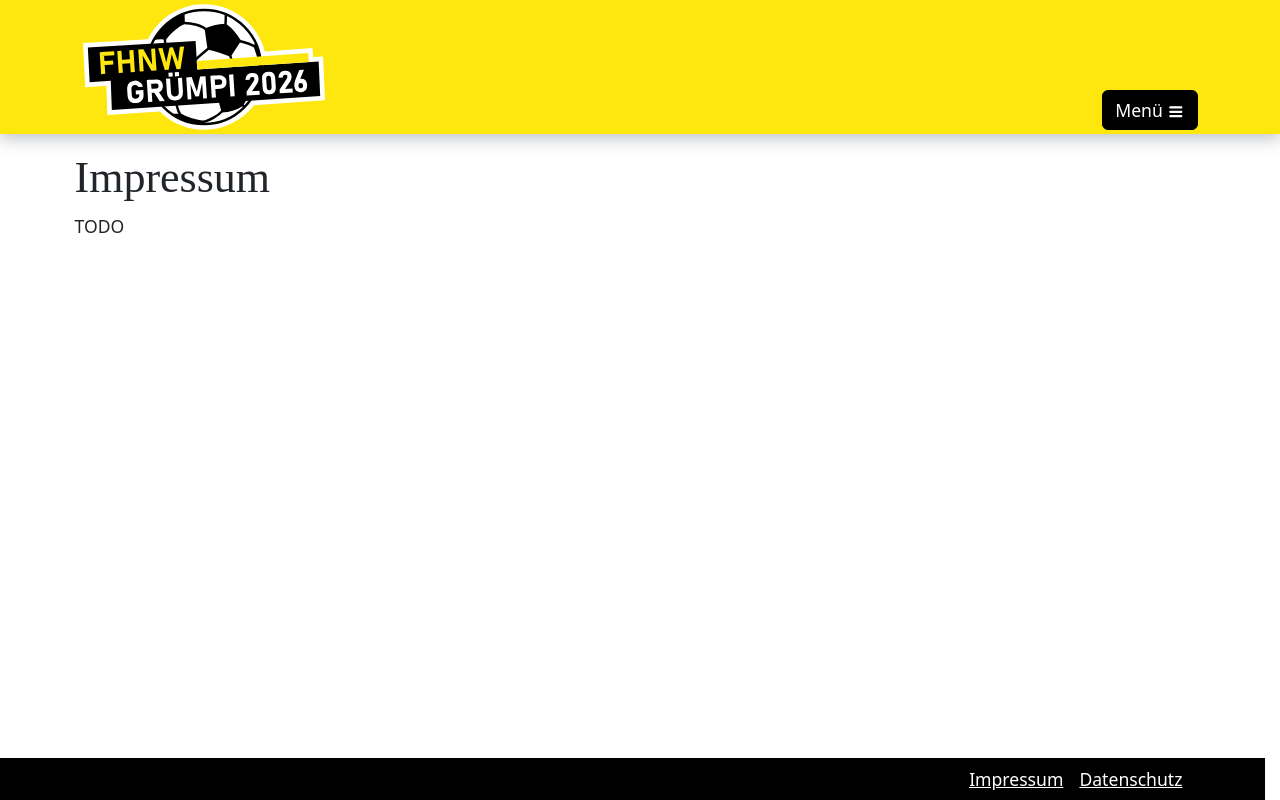
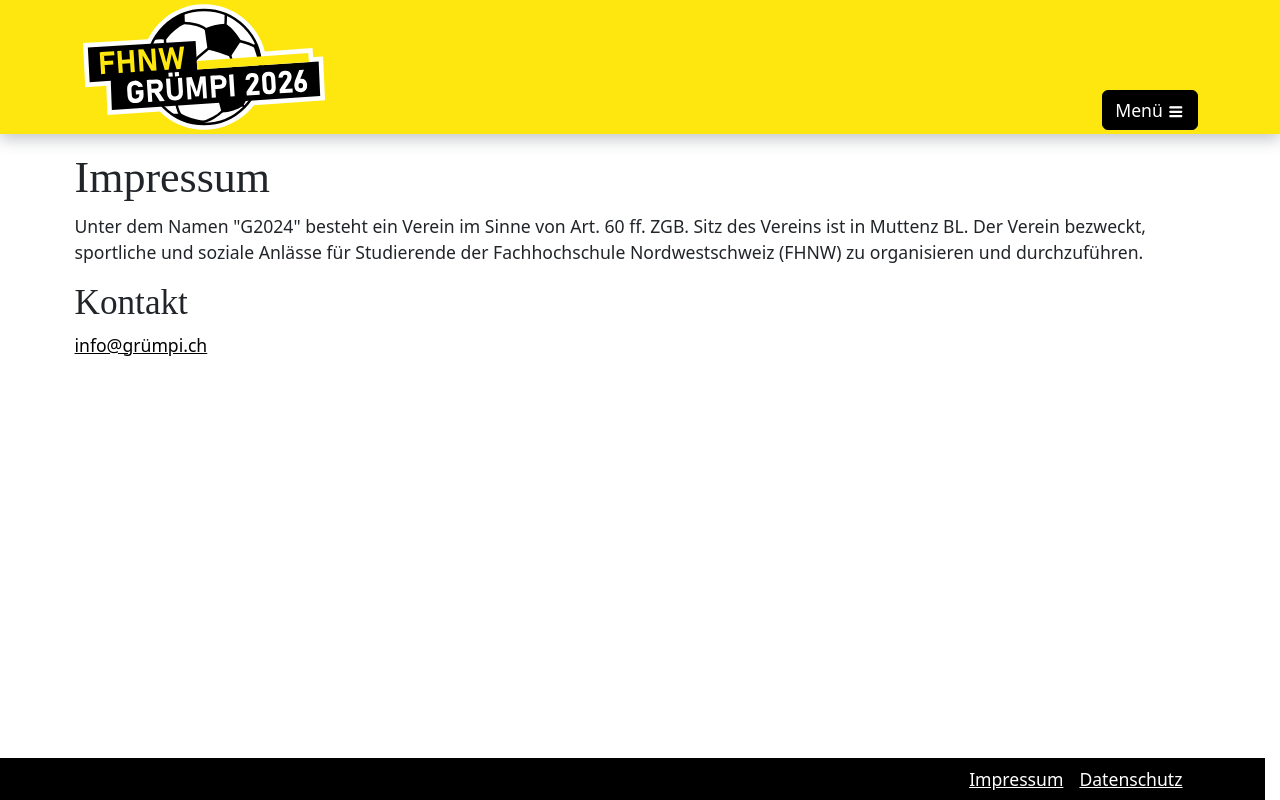
Before and after one commit to daka-fhnw/gruempi-2026, a React (Vite) app: page /impressum in a window 1280 px wide. Built offline with nearby package versions, Linux system fonts and the light colour scheme; a web font is replaced by a local one.

Commit message:
legal notice updated

```diff
--- a/src/pages/Datenschutz.tsx
+++ b/src/pages/Datenschutz.tsx
@@ -18,15 +18,16 @@ export default function Datenschutz() {
         E-Mail-Adresse) erhoben werden, erfolgt dies auf freiwilliger Basis. Die
         erhobenen Daten werden ausschliesslich im direkten Zusammenhang mit dem
         Grümpelturnier verwendet und somit niemandem ausserhalb zur Verfügung
-        gestellt oder verkauft.
+        gestellt oder verkauft. Nach Durchführung des Grümpelturniers werden
+        diese Daten vollständig gelöscht.
       </p>
       <h2>Cookies</h2>
       <p>Diese Website verwendet keine Cookies.</p>
       <h2>Hosting Provider & Server-Logfiles</h2>
       <p>
-        Der Provider der Seiten erhebt und speichert automatisch Informationen
-        in so genannten Server-Log Files, die dein Browser automatisch
-        übermittelt. Dies sind:
+        Der Provider dieser Website erhebt und speichert automatisch
+        Informationen in so genannten Server-Log-Files, die dein Browser
+        automatisch übermittelt. Dies sind:
       </p>
       <ul>
         <li>IP-Adresse</li>
--- a/src/pages/Impressum.tsx
+++ b/src/pages/Impressum.tsx
@@ -5,7 +5,16 @@ export default function Impressum() {
   return (
     <>
       <h1>Impressum</h1>
-      <div>TODO</div>
+      <p>
+        Unter dem Namen "G2024" besteht ein Verein im Sinne von Art. 60 ff. ZGB.
+        Sitz des Vereins ist in Muttenz BL. Der Verein bezweckt, sportliche und
+        soziale Anlässe für Studierende der Fachhochschule Nordwestschweiz
+        (FHNW) zu organisieren und durchzuführen.
+      </p>
+      <h2>Kontakt</h2>
+      <p>
+        <a href="mailto:info@grümpi.ch">info@grümpi.ch</a>
+      </p>
     </>
   );
 }
```
